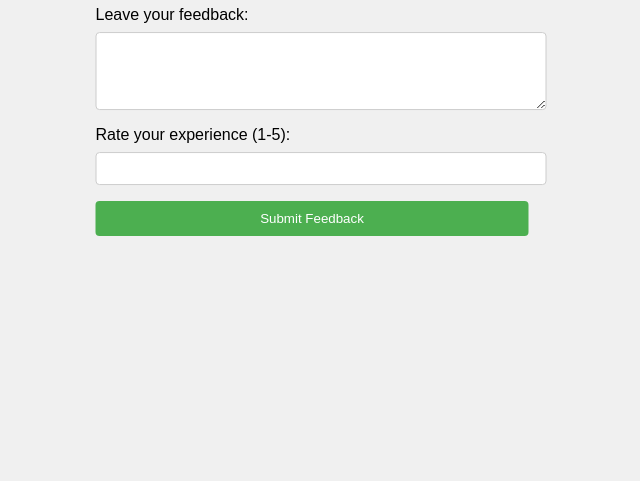
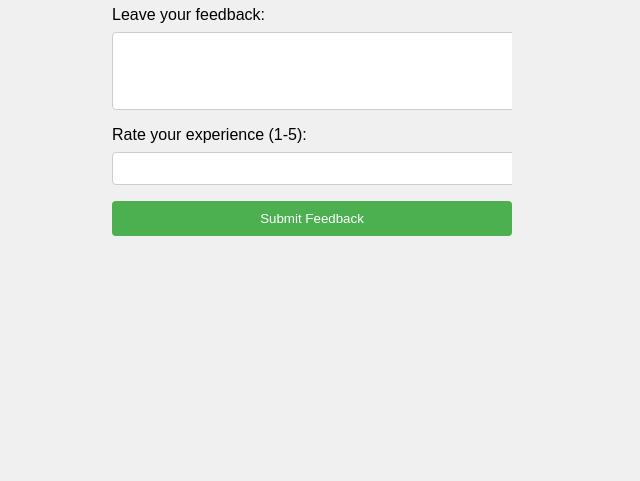
Before and after one commit to lumosca/Gestionale_Moscatelli_Fiocchi, a plain HTML site: page feedback.html in a window 1280 px wide. Shown: the part 319-800 px from the top of the page, without its empty margins (328-968 px from the left). Drawn offline with Linux system fonts and the light colour scheme.

Commit message:
Update feedback.css

```diff
--- a/feedback.css
+++ b/feedback.css
@@ -14,7 +14,13 @@ body {
     top: 50%;
     left: 50%;
     transform: translate(-50%, -50%);
+    max-width: 400px; /* Imposta la larghezza massima del box */
+    width: 100%;
+    box-sizing: border-box; /* Evita che il padding aumenti la larghezza del box */
+    max-height: calc(100% - 40px); /* Imposta l'altezza massima del box, considerando il padding */
+    overflow-y: auto; /* Aggiungi una barra di scorrimento se il contenuto è più grande della finestra */
 }
+
 
 form {
     display: flex;
```
